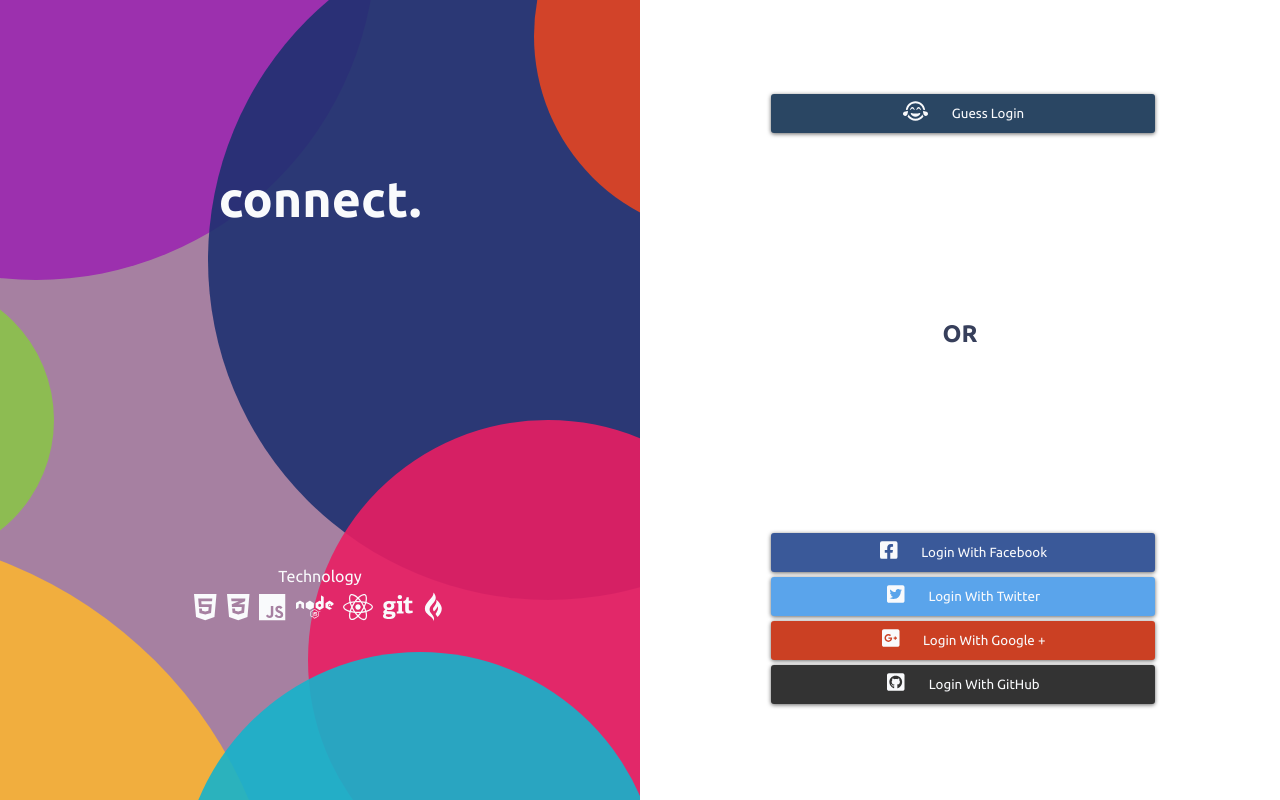
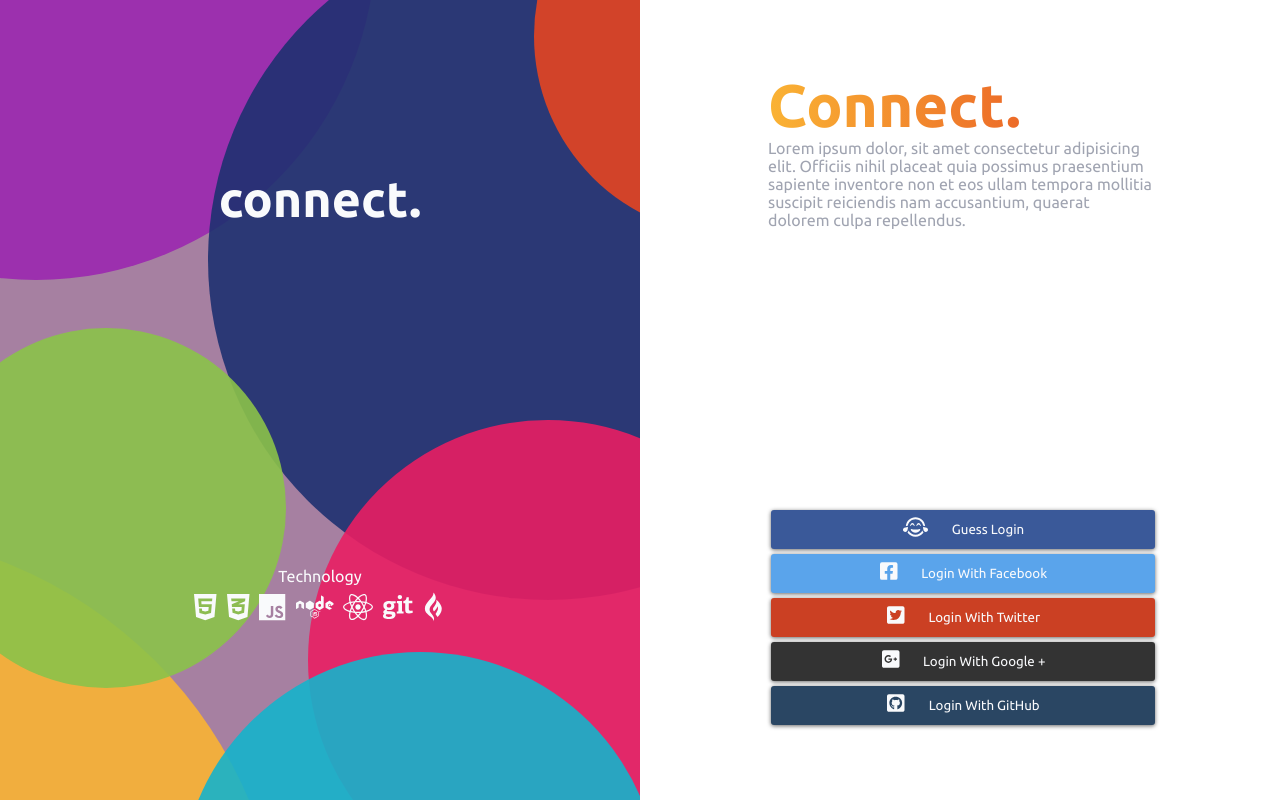
Before and after one commit to hamsahmedansari/React-Realtime-Chat, a React (Create React App) app: page / in a window 1280 px wide. Built offline with nearby package versions, Linux system fonts and the light colour scheme.

Commit message:
UPDATE: :construction: UI Login complete

```diff
--- a/src/components/common/handWriting/index.jsx
+++ b/src/components/common/handWriting/index.jsx
@@ -5,9 +5,12 @@ class HandWriting extends Component {
     super(props);
     this.state = { title: "" };
   }
-  writeTitle = (text, speed = 100) => {
+  writeTitle = (text, s, d) => {
     let i = 0;
+    let speed = s ? s : 100;
+    let delay = d ? d : 0;
     let newSpeed = speed / String(text).length;
+    setTimeout(() => {
       let iteration = setInterval(() => {
         if (this.state.title === text) {
           clearInterval(iteration);
@@ -16,10 +19,10 @@ class HandWriting extends Component {
         }
         i++;
       }, newSpeed);
+    }, delay);
   };
   componentDidMount() {
-    if (this.props.speed) this.writeTitle(this.props.text, this.props.speed);
-    else this.writeTitle(this.props.text);
+    this.writeTitle(this.props.text, this.props.speed, this.props.delay);
   }
   render() {
     return this.state.title;
--- a/src/components/login/index.jsx
+++ b/src/components/login/index.jsx
@@ -35,7 +35,7 @@ class Login extends Component {
                 <div className="flex-container title">
                   <div className="item">
                     <h1>
-                      <HandWriting text="connect." speed="1000" />
+                      <HandWriting delay="400" text="connect." speed="1000" />
                     </h1>
                   </div>
                   <div className="item">
@@ -71,15 +71,20 @@ class Login extends Component {
           <div className="item body flex-container">
             {/* <div className="item flex-container"> */}
             <div className="item">
+              <h1>Connect.</h1>
+              <p>
+                Lorem ipsum dolor, sit amet consectetur adipisicing elit.
+                Officiis nihil placeat quia possimus praesentium sapiente
+                inventore non et eos ullam tempora mollitia suscipit reiciendis
+                nam accusantium, quaerat dolorem culpa repellendus.
+              </p>
+            </div>
+            <div className="item">{/* <h3>Login</h3> */}</div>
+            <div className="item">
               <button className="btn flex-container">
                 <i className="far fa-grin-tears item" />
                 <span className="item">Guess Login</span>
               </button>
-            </div>
-            <div className="item">
-              <h2>OR</h2>
-            </div>
-            <div className="item">
               <button className="btn flex-container">
                 <i className="fab fa-facebook-square item" />
                 <span className="item">Login With Facebook</span>
--- a/src/components/login/style.scss
+++ b/src/components/login/style.scss
@@ -111,9 +111,9 @@
         left: 99%;
       }
       .ball-6 {
-        transform: scale(1.4);
-        top: 40%;
-        left: -29%;
+        transform: scale(1.8);
+        top: 51%;
+        left: 1%;
       }
       .ball-7 {
         transform: scale(2.4);
@@ -142,8 +142,17 @@
     justify-content: space-around;
     flex-direction: column;
     height: 100%;
+    > :nth-child(1) {
+      text-align: left;
+    }
     h1 {
-      font-size: 40px;
+      font-size: 60px;
+      background: linear-gradient(to right, #fab334, #e54522);
+      -webkit-background-clip: text;
+      -webkit-text-fill-color: transparent;
+    }
+    p {
+      color: #a0a4b1;
     }
     button {
       width: 100%;
@@ -197,6 +206,13 @@
   .login {
     .body {
       height: 60%;
+      > :nth-child(1),
+      > :nth-child(2) {
+        display: none;
+      }
+      > div {
+        width: 90%;
+      }
     }
     > div {
       flex-direction: row;
```
Lines whose indentation alone changed are shown as unchanged.
